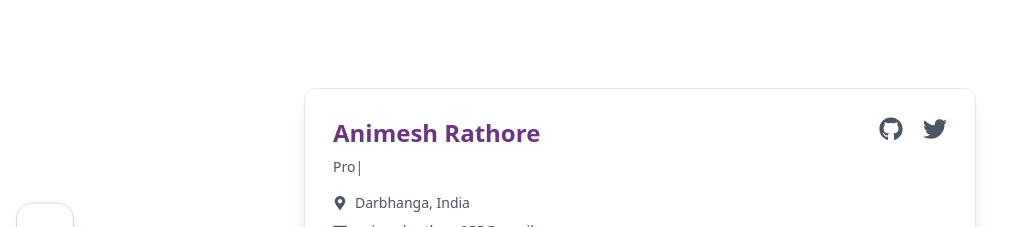
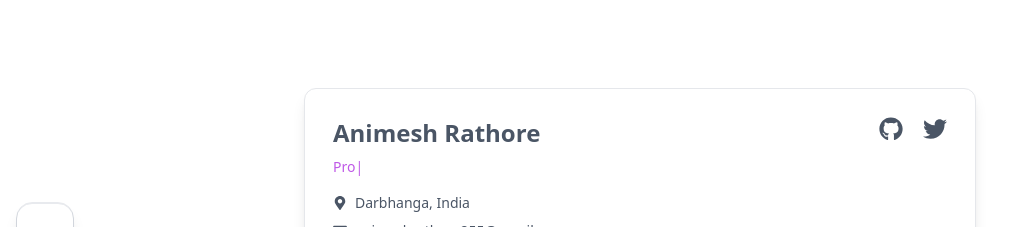
Before and after one commit to animesh156/animesh-rathore, a React (Vite) app: page / in a window 1280 px wide. Shown: the top 227 px of the page, without its empty margins (0-1023 px from the left). Built offline with nearby package versions, Linux system fonts and the light colour scheme.

Commit message:
updated profile card

```diff
--- a/src/components/ProfileCard.jsx
+++ b/src/components/ProfileCard.jsx
@@ -48,12 +48,12 @@ export default function ProfileCard() {
       <div className="flex flex-col gap-2 md:gap-4">
         {/* Name and animated title */}
         <div className="flex flex-col gap-1 md:gap-2 relative">
-          <div className="text-lg sm:text-xl md:text-2xl font-bold text-[#6c3483] dark:text-[#f5f5f7]">
+          <div className="text-lg sm:text-xl md:text-2xl font-bold text-gray-600 dark:text-[#f5f5f7]">
             Animesh Rathore
           </div>
 
           {/* Typing animation */}
-          <div className="text-xs md:text-sm text-gray-600 dark:text-gray-400 whitespace-nowrap">
+          <div className="text-xs md:text-sm  text-[#bf58e7] whitespace-nowrap">
             {text}
             <span className="animate-pulse">|</span>
           </div>
```
